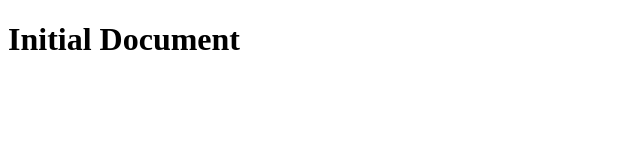
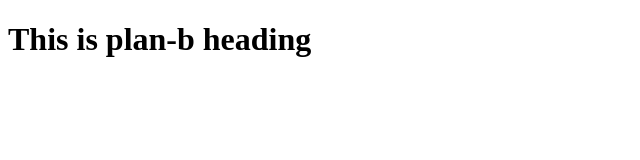
Before and after one commit to gill0381/learning-branching, a plain HTML site: page index.html in a window 1280 px wide. Shown: the whole page, without its empty margins (0-640 px from the left). Drawn offline with Linux system fonts and the light colour scheme.

Commit message:
heading changed

```diff
--- a/index.html
+++ b/index.html
@@ -5,6 +5,6 @@
     <title>Document</title>
 </head>
 <body>
-    <h1>Initial Document</h1>
+    <h1>This is plan-b heading</h1>
 </body>
 </html>
```
